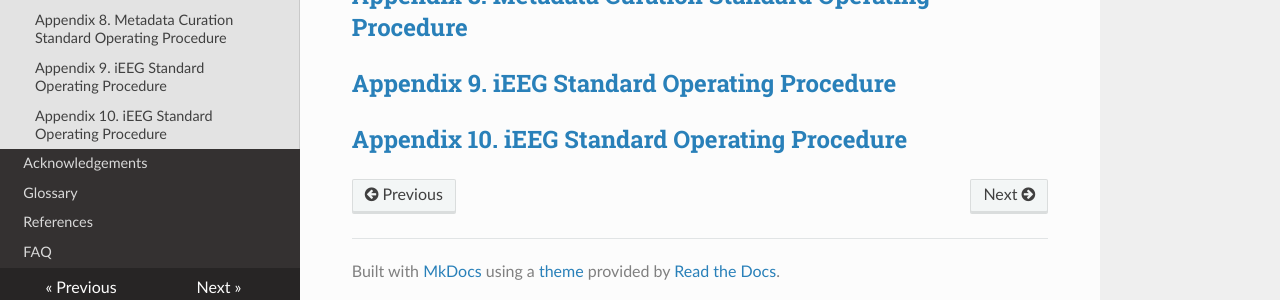
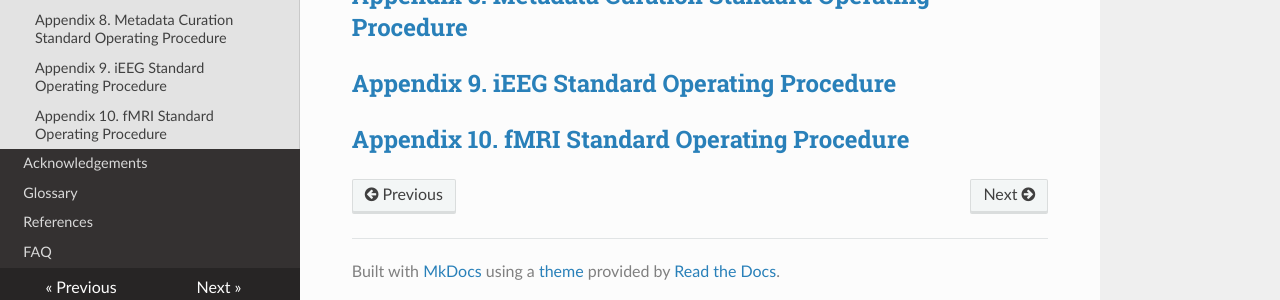
Before and after one commit to Cogitate-consortium/cogitate-data, an MkDocs documentation site: the page built from docs/09_appendices.md, in a window 1280 px wide and 900 px high, scrolled down 3615 px. Shown: the part 592-892 px from the top of the window. Built offline with MkDocs 1.6.1, drawn with Linux system fonts in a browser that asks for light colours; nearby versions of some CDN libraries.

Commit message:
Edited the title of the Appendix 10

```diff
--- a/docs/09_appendices.md
+++ b/docs/09_appendices.md
@@ -133,4 +133,4 @@
 
 ## <a href="https://github.com/Cogitate-consortium/cogitate-data/blob/main/assets/documentation/linked_files/SOP%20iEEG%20General_v2.pdf" target="_blank">Appendix 9. iEEG Standard Operating Procedure</a>
 
-## <a href="https://github.com/Cogitate-consortium/cogitate-data/blob/main/assets/documentation/linked_files/fMRI%20SOP_v1.0.pdf" target="_blank">Appendix 10. iEEG Standard Operating Procedure</a>
+## <a href="https://github.com/Cogitate-consortium/cogitate-data/blob/main/assets/documentation/linked_files/fMRI%20SOP_v1.0.pdf" target="_blank">Appendix 10. fMRI Standard Operating Procedure</a>
```
